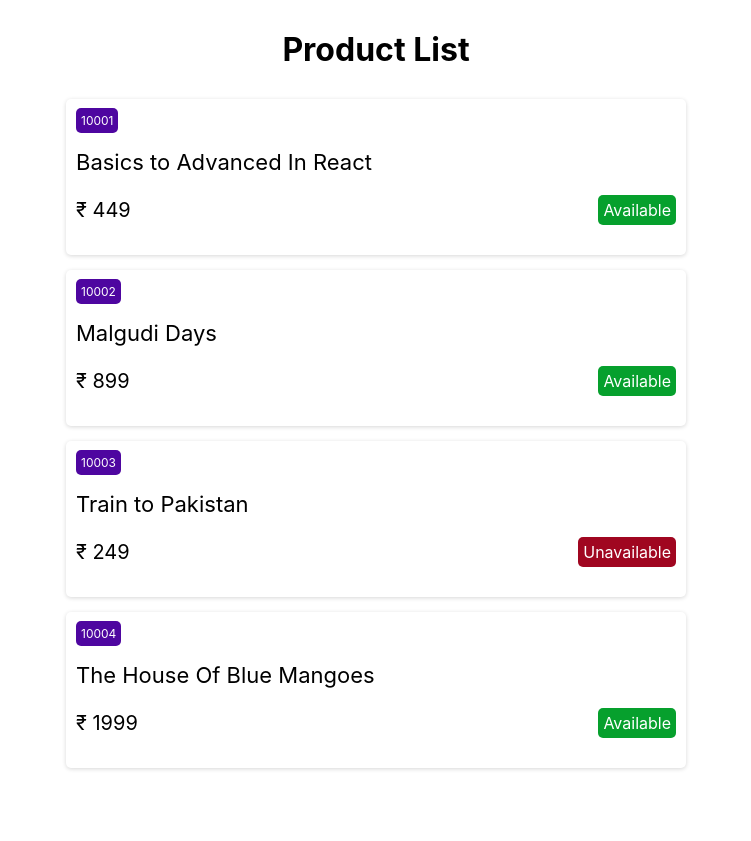
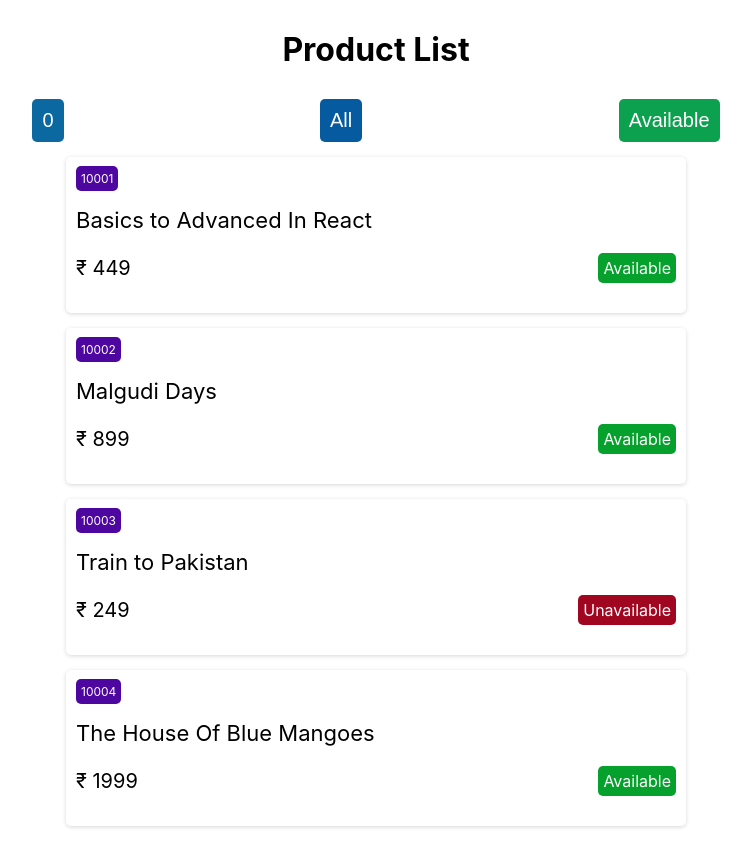
Before and after one commit to kushal1997/react-use-Effects--useCallback-and-Custom-Hooks, a React (Create React App) app: page / in a window 1280 px wide. Shown: the whole page, without its empty margins (264-1015 px from the left). Before the commit the page ends 800 px from the top, so only its background shows below. Built offline with nearby package versions, Linux system fonts and the light colour scheme; data requests are answered from the project's data file; the HTML template or start-up script is replaced by a standard one.

Commit message:
onClick Event

```diff
--- a/src/App.css
+++ b/src/App.css
@@ -4,7 +4,7 @@
   padding: 0px 15px;
 }
 
-h1{
+h1 {
   text-align: center;
   margin: 30px auto;
 }
@@ -62,3 +62,27 @@
   padding: 5px;
   display: inline;
 }
+
+button {
+  border: 0px;
+  border-radius: 5px;
+  background-color: #0c68a1;
+  color: #FFFFFF;
+  cursor: pointer;
+  padding: 10px;
+  font-size: 20px;
+}
+
+button.onlyAvailable {
+  background-color: #0ca14f;
+}
+
+button.all {
+  background-color: #065ba0;
+}
+
+.filter{
+  display: flex;
+  justify-content: space-evenly;
+  align-items: center;
+}
--- a/src/components/ProductList.js
+++ b/src/components/ProductList.js
@@ -2,15 +2,24 @@
 
 export const ProductList = () => {
     const [products,setProducts]=useState([]);
-
+    const[url,setUrl]=useState("http://localhost:8000/products");
+    const [counter,setCounter]=useState(0);
     useEffect(()=>{
-        fetch("http://localhost:8000/products")
+        fetch(url)
         .then(response=>response.json())
         .then(data=>setProducts(data));
-    },[])
+    },[url])
+    useEffect(()=>{
+      console.log(counter);
+    },[counter])
 
   return (
     <section>
+      <div className="filter">
+        <button onClick={()=>setCounter(counter+1)}>{counter}</button>
+        <button className="all" onClick={()=> setUrl("http://localhost:8000/products")}>All</button>
+        <button className="onlyAvailable" onClick={()=>setUrl("http://localhost:8000/products?in_stock=true")}>Available</button>
+      </div>
       {products.map((product)=>(
         <div className="card" key={product.id}>
           <p className="id">{product.id}</p>
```
